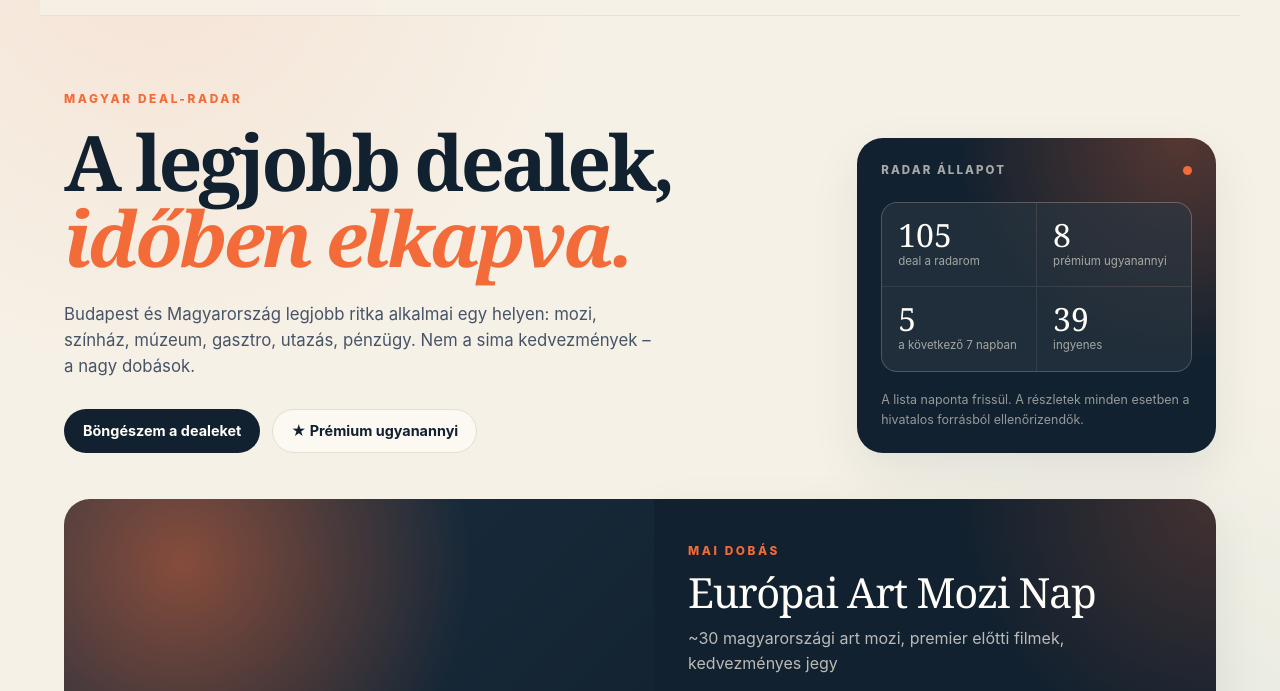
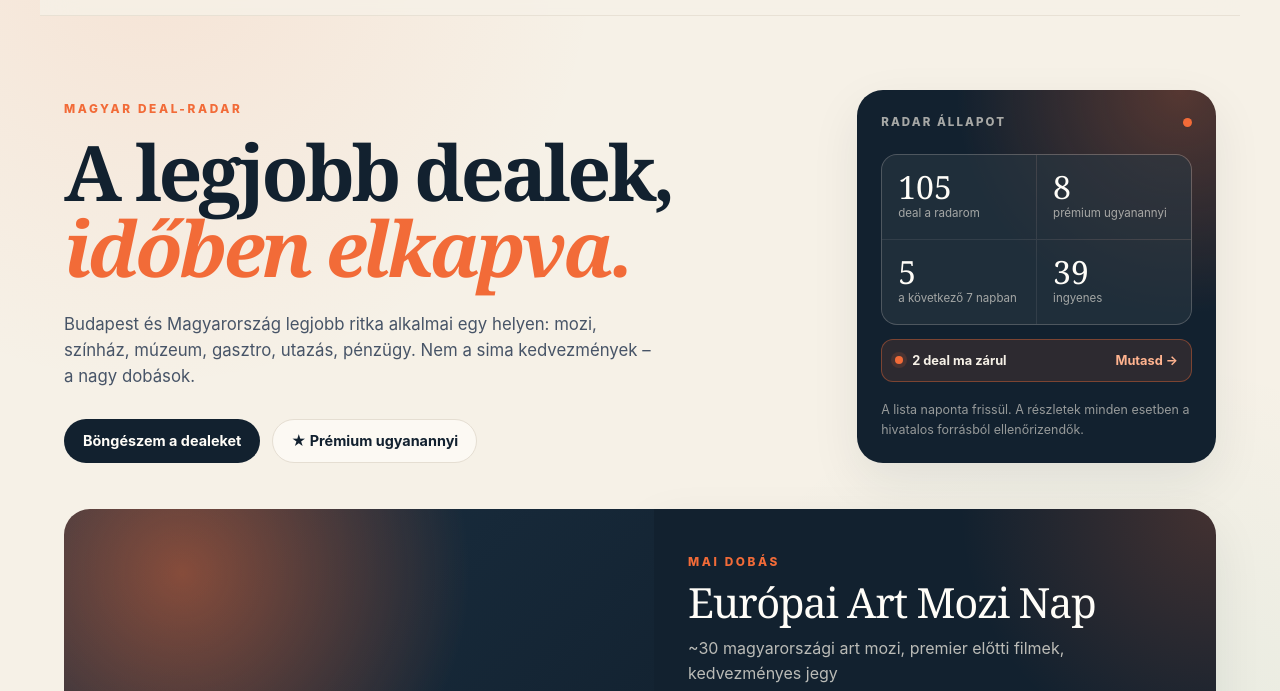
Before and after one commit to Gyuri125/big-deal-radar, a website built with Vite: page index.html in a window 1280 px wide. Shown: the part 59-750 px from the top of the page. Built offline with nearby package versions, Linux system fonts and the light colour scheme; files whose address does not match are found by name.

Commit message:
feat: hero sürgősségi sáv és végleges README előnézet

```diff
--- a/src/site/main.ts
+++ b/src/site/main.ts
@@ -387,6 +387,11 @@ function priceMarkup(deal: EnrichedDeal): string {
   return '<span class="price-muted">Részletek a forrásban</span>';
 }
 
+function daysUntilEnd(deal: EnrichedDeal): number | null {
+  const end = deal.effective?.end ?? deal.effective?.start ?? null;
+  return end ? diffDays(now, end) : null;
+}
+
 function cardMarkup(deal: EnrichedDeal): string {
   const watched = isWatched(deal.id);
   const priority = priorityOf(deal.id);
@@ -397,8 +402,7 @@ function cardMarkup(deal: EnrichedDeal): string {
     ? '<span class="tag tag-booking">Jegy / foglalás</span>'
     : '';
   const sourceTag = `<span class="tag tag-source">${deal.sources.length} forrás</span>`;
-  const endDate = deal.effective?.end ?? deal.effective?.start ?? null;
-  const endDays = endDate ? diffDays(now, endDate) : null;
+  const endDays = daysUntilEnd(deal);
   const endingTag =
     endDays !== null && endDays >= 0 && endDays <= 3
       ? `<span class="tag tag-ending">${endDays === 0 ? 'Ma zárul' : `${endDays} nap múlva zárul`}</span>`
@@ -469,10 +473,8 @@ function matchesFilters(deal: EnrichedDeal): boolean {
     if (!(deal.status === 'live' || deal.days === 0)) return false;
   }
   if (state.time === 'ending') {
-    if (!deal.effective) return false;
-    const end = deal.effective.end ?? deal.effective.start;
-    const daysLeft = diffDays(now, end);
-    if (daysLeft < 0 || daysLeft > 3) return false;
+    const daysLeft = daysUntilEnd(deal);
+    if (daysLeft === null || daysLeft < 0 || daysLeft > 3) return false;
   }
   if (state.time === 'next7') {
     if (deal.days === null || deal.days < 0 || deal.days > 7) return false;
@@ -824,6 +826,35 @@ function renderStats(): void {
     <div class="stat"><strong>${flat}</strong><span>prémium ugyanannyi</span></div>
     <div class="stat"><strong>${upcoming}</strong><span>a következő 7 napban</span></div>
     <div class="stat"><strong>${free}</strong><span>ingyenes</span></div>
+  `;
+}
+
+function renderHeroUrgent(): void {
+  const element = document.querySelector<HTMLElement>('#hero-urgent');
+  if (!element) return;
+
+  const ending = enriched.filter((deal) => {
+    const days = daysUntilEnd(deal);
+    return days !== null && days >= 0 && days <= 3;
+  });
+
+  if (ending.length === 0) {
+    element.innerHTML = '';
+    return;
+  }
+
+  const today = ending.filter((deal) => daysUntilEnd(deal) === 0).length;
+  const label =
+    today === ending.length
+      ? `${today} deal ma zárul`
+      : `${ending.length} deal hamarosan zárul`;
+
+  element.innerHTML = `
+    <button class="hero-urgent" type="button" data-action="show-ending">
+      <span class="urgent-dot" aria-hidden="true"></span>
+      <strong>${label}</strong>
+      <span>Mutasd →</span>
+    </button>
   `;
 }
 
@@ -1251,6 +1282,7 @@ function renderShell(): void {
           <span class="pulse"></span>
         </div>
         <div class="hero-stats" id="stats"></div>
+        <div id="hero-urgent"></div>
         <p class="hero-note">
           A lista naponta frissül. A részletek minden esetben a hivatalos forrásból ellenőrizendők.
         </p>
@@ -1918,6 +1950,31 @@ function handleAction(action: string, target: HTMLElement): void {
     return;
   }
 
+  if (action === 'show-ending') {
+    state.focus = 'all';
+    state.type = 'all';
+    state.category = 'all';
+    state.location = 'all';
+    state.budget = 'all';
+    state.query = '';
+    state.watchlistOnly = false;
+    state.time = 'ending';
+    state.visible = 24;
+
+    const search = document.querySelector<HTMLInputElement>('#search');
+    if (search) search.value = '';
+
+    const locationSelect = document.querySelector<HTMLSelectElement>('#location-filter');
+    if (locationSelect) locationSelect.value = 'all';
+
+    updateFilterButtons();
+    renderResults();
+    document
+      .querySelector('#results')
+      ?.scrollIntoView({ behavior: 'smooth', block: 'start' });
+    return;
+  }
+
   if (action === 'to-top') {
     window.scrollTo({ top: 0, behavior: 'smooth' });
     return;
@@ -2233,6 +2290,7 @@ async function init(): Promise<void> {
 
   renderDailyDeal();
   renderStats();
+  renderHeroUrgent();
   updateFilterButtons();
   renderResults();
   await fetchStatus();
--- a/src/site/style.css
+++ b/src/site/style.css
@@ -348,6 +348,48 @@ a {
   color: rgba(246, 241, 231, 0.58);
 }
 
+.hero-urgent {
+  display: flex;
+  align-items: center;
+  gap: 9px;
+  width: 100%;
+  margin-top: 14px;
+  padding: 11px 13px;
+  border: 1px solid rgba(242, 107, 56, 0.4);
+  border-radius: 12px;
+  background: rgba(242, 107, 56, 0.12);
+  color: var(--cream);
+  font-size: 0.8rem;
+  text-align: left;
+  cursor: pointer;
+  transition: background 160ms ease, border-color 160ms ease;
+}
+
+.hero-urgent:hover {
+  border-color: rgba(242, 107, 56, 0.7);
+  background: rgba(242, 107, 56, 0.2);
+}
+
+.hero-urgent strong {
+  font-weight: 700;
+}
+
+.hero-urgent span:last-child {
+  margin-left: auto;
+  color: #ffb38f;
+  font-weight: 700;
+  white-space: nowrap;
+}
+
+.urgent-dot {
+  width: 8px;
+  height: 8px;
+  flex: 0 0 auto;
+  border-radius: 50%;
+  background: var(--orange);
+  box-shadow: 0 0 0 4px rgba(242, 107, 56, 0.14);
+}
+
 .daily-deal {
   display: grid;
   grid-template-columns: minmax(0, 1.05fr) minmax(0, 1fr);
```
Also changed, not shown: README.md, docs/preview.png.
